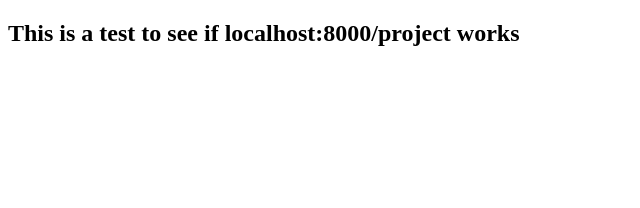
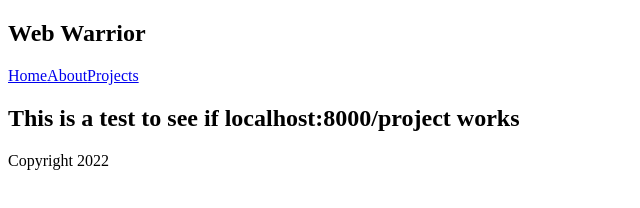
Before and after one commit to kevinbenach/gatsby-tutorial, a Gatsby site: page /projects in a window 1280 px wide. Shown: the whole page, without its empty margins (0-640 px from the left). Built offline with nearby package versions, Linux system fonts and the light colour scheme; Gatsby itself is replaced by a stand-in of ours.

Commit message:
Same Layout on every page

```diff
--- a/src/pages/projects/index.js
+++ b/src/pages/projects/index.js
@@ -1,9 +1,12 @@
 import React from "react";
+import Layout from "../../components/Layout";
 
 export default function Projects() {
   return (
-    <div>
-      <h2>This is a test to see if localhost:8000/project works</h2>
-    </div>
+    <Layout>
+      <div>
+        <h2>This is a test to see if localhost:8000/project works</h2>
+      </div>
+    </Layout>
   );
 }
```
